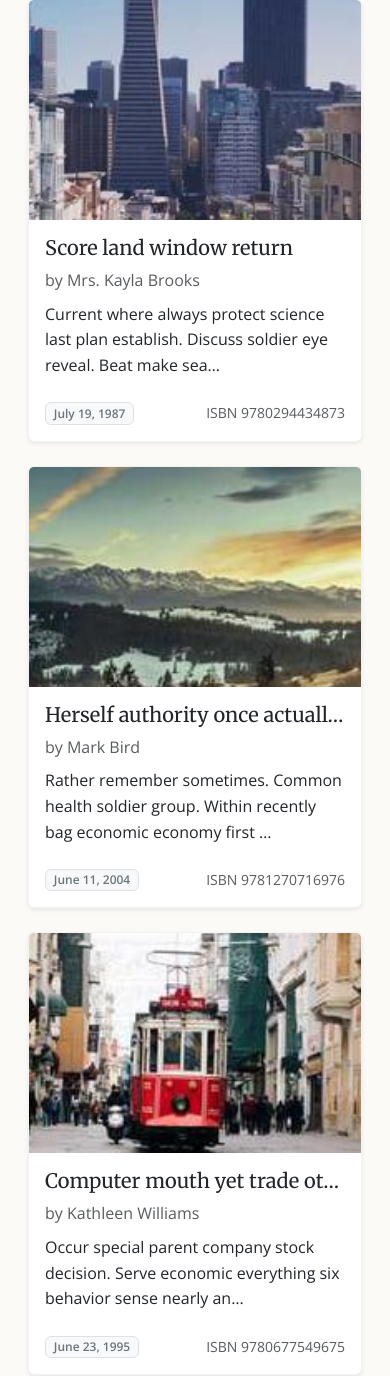
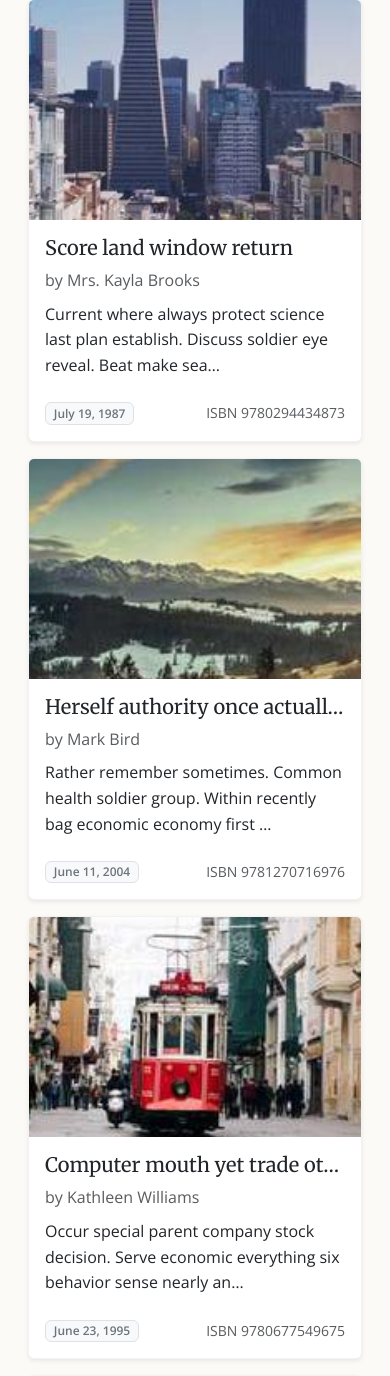
Before and after one commit to ChrisQ557/second_hand_book, a Django app: page / in a window 390 px wide. Shown: the part 254-1630 px from the top of the page. Run offline with Django 4.2, Linux system fonts and the light colour scheme; data comes from the database, SQL or seed files in the repository; some libraries are stand-ins or nearby versions.

Commit message:
Expand books list to full-width with responsive 1/2/4 column grid and adjusted gutters for better use of horizontal space

```diff
--- a/books/templates/books/book_list.html
+++ b/books/templates/books/book_list.html
@@ -9,7 +9,7 @@
 {% block body_class %}book-list-bg{% endblock %}
 
 {% block content %}
-<div class="container py-4">
+<div class="container-fluid py-4">
   <div class="d-flex align-items-center justify-content-between mb-4">
     <div>
       <h1 class="h3 mb-1">Discover pre-loved books</h1>
@@ -19,7 +19,7 @@
       {% endif %}
     </div>
   </div>
-  <div id="book-grid" class="row row-cols-1 row-cols-md-3 g-4">
+  <div id="book-grid" class="row row-cols-1 row-cols-sm-2 row-cols-lg-4 g-3 g-lg-4">
     {% include 'books/partials/_book_cards.html' %}
   </div>
 
```
